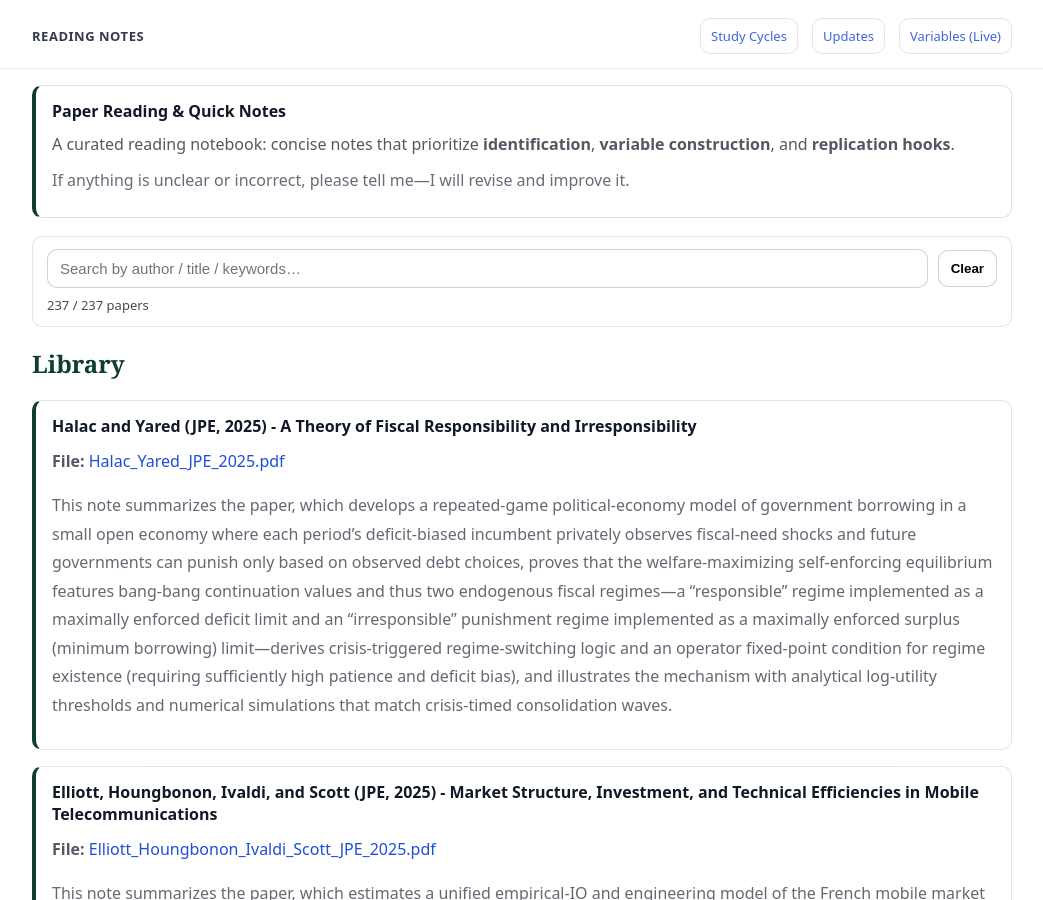
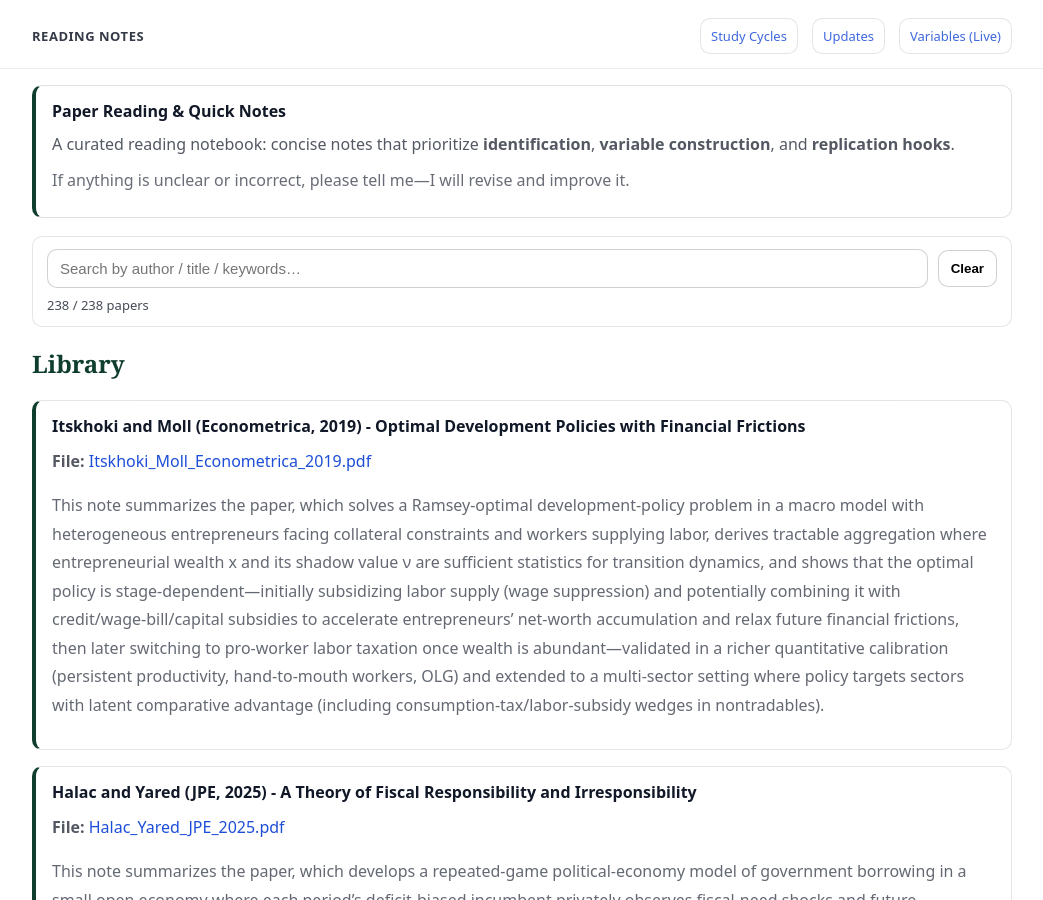
Before and after one commit to yaxinzn/study-archive, a Jekyll site: the page built from reading/index.md, in a window 1280 px wide and 900 px high. Shown: the whole window, without its empty margins (118-1161 px from the left). Built offline with Jekyll 4.4.1, drawn with Linux system fonts in a browser that asks for light colours.

Commit message:
Reading: add/update Itskhoki_Moll_Econometrica_2019.pdf

```diff
--- a/_data/reading.yml
+++ b/_data/reading.yml
@@ -1,3 +1,7 @@
+- title: "Itskhoki and Moll (Econometrica, 2019) - Optimal Development Policies with Financial Frictions"
+  file: "Itskhoki_Moll_Econometrica_2019.pdf"
+  desc: "This note summarizes the paper, which solves a Ramsey-optimal development-policy problem in a macro model with heterogeneous entrepreneurs facing collateral constraints and workers supplying labor, derives tractable aggregation where entrepreneurial wealth x and its shadow value ν are sufficient statistics for transition dynamics, and shows that the optimal policy is stage-dependent—initially subsidizing labor supply (wage suppression) and potentially combining it with credit/wage-bill/capital subsidies to accelerate entrepreneurs’ net-worth accumulation and relax future financial frictions, then later switching to pro-worker labor taxation once wealth is abundant—validated in a richer quantitative calibration (persistent productivity, hand-to-mouth workers, OLG) and extended to a multi-sector setting where policy targets sectors with latent comparative advantage (including consumption-tax/labor-subsidy wedges in nontradables)."
+
 - title: "Halac and Yared (JPE, 2025) - A Theory of Fiscal Responsibility and Irresponsibility"
   file: "Halac_Yared_JPE_2025.pdf"
   desc: "This note summarizes the paper, which develops a repeated-game political-economy model of government borrowing in a small open economy where each period’s deficit-biased incumbent privately observes fiscal-need shocks and future governments can punish only based on observed debt choices, proves that the welfare-maximizing self-enforcing equilibrium features bang-bang continuation values and thus two endogenous fiscal regimes—a “responsible” regime implemented as a maximally enforced deficit limit and an “irresponsible” punishment regime implemented as a maximally enforced surplus (minimum borrowing) limit—derives crisis-triggered regime-switching logic and an operator fixed-point condition for regime existence (requiring sufficiently high patience and deficit bias), and illustrates the mechanism with analytical log-utility thresholds and numerical simulations that match crisis-timed consolidation waves."
```
Also changed, not shown: 1 other file.
